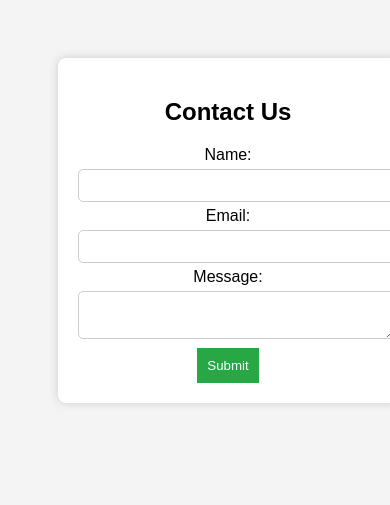
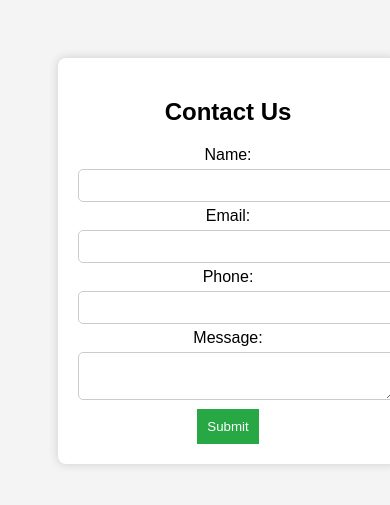
Before and after one commit to Akshay26102001/phpform, a PHP site: page / in a window 390 px wide. Shown: the top 505 px of the page. Run offline with PHP 8.4, Linux system fonts and the light colour scheme.

Commit message:
Added phone number field in form and database

```diff
--- a/db.sql
+++ b/db.sql
@@ -8,3 +8,5 @@ CREATE TABLE contacts (
     message TEXT NOT NULL,
     created_at TIMESTAMP DEFAULT CURRENT_TIMESTAMP
 );
+
+ALTER TABLE contacts ADD phone VARCHAR(15) NOT NULL;
--- a/index.php
+++ b/index.php
@@ -17,6 +17,9 @@
             <label for="email">Email:</label>
             <input type="email" name="email" required>
 
+            <label for="phone">Phone:</label>
+            <input type="text" name="phone" required>
+
             <label for="message">Message:</label>
             <textarea name="message" required></textarea>
 
--- a/process.php
+++ b/process.php
@@ -4,9 +4,11 @@ include 'config.php';
 if ($_SERVER["REQUEST_METHOD"] == "POST") {
     $name = $conn->real_escape_string($_POST['name']);
     $email = $conn->real_escape_string($_POST['email']);
+    $phone = $conn->real_escape_string($_POST['phone']);
+
     $message = $conn->real_escape_string($_POST['message']);
 
-    $sql = "INSERT INTO contacts (name, email, message) VALUES ('$name', '$email', '$message')";
+    $sql = "INSERT INTO contacts (name, email, phone, message) VALUES ('$name', '$email', '$phone', '$message')";
 
     if ($conn->query($sql) === TRUE) {
         echo "Thank you! Your message has been received.";
```
